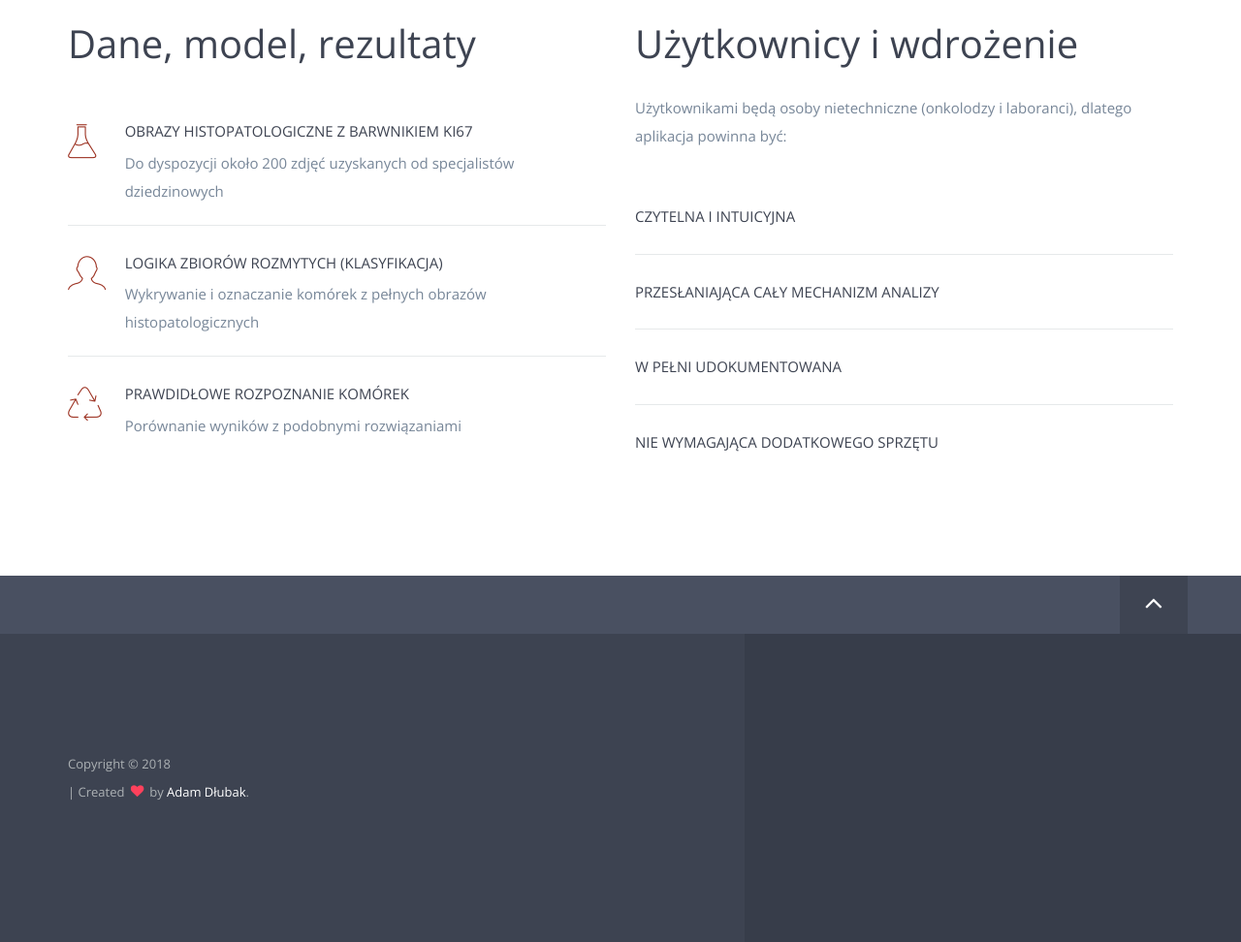
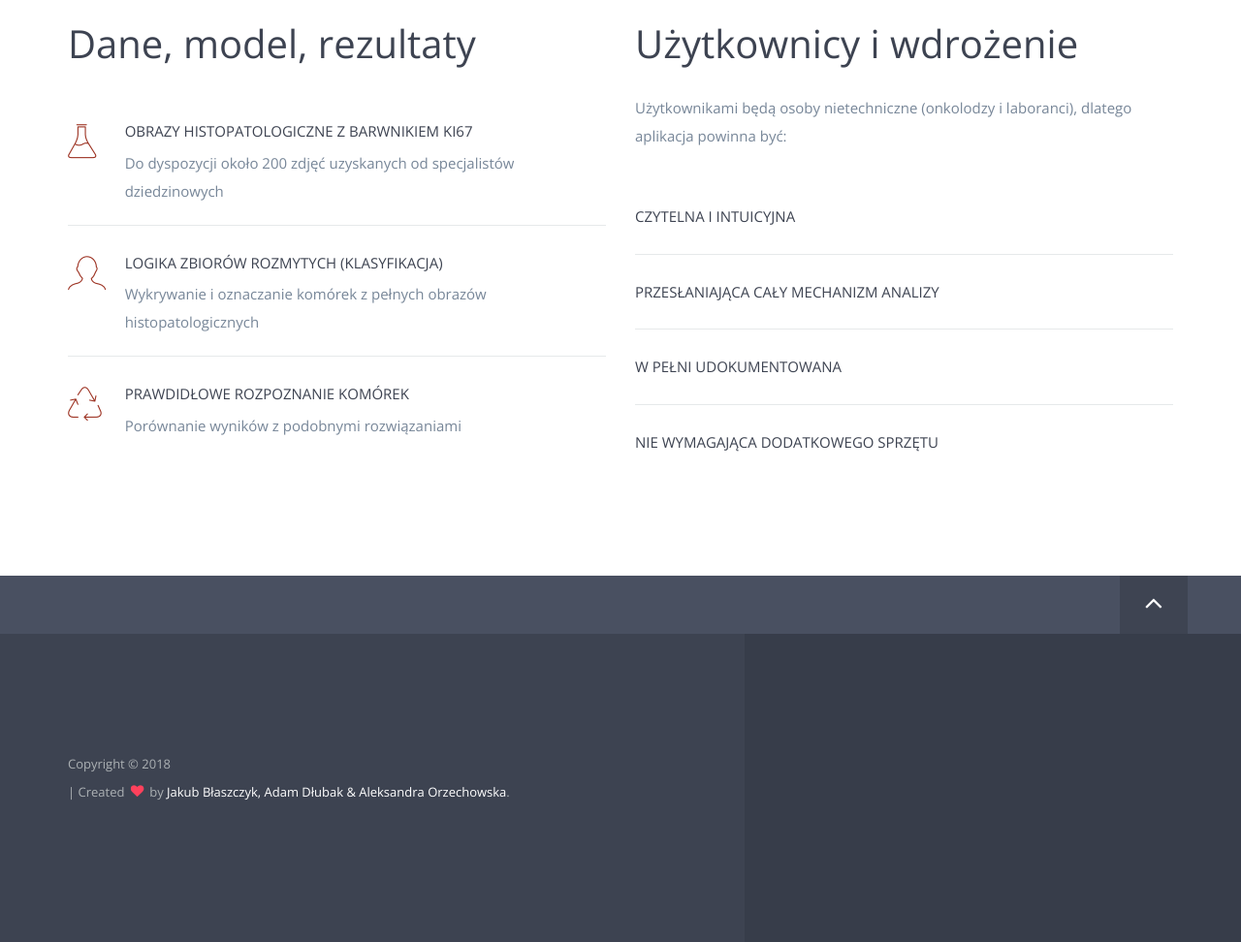
Before and after one commit to Index-Ki67/Ki67, a plain HTML site: page index.html in a window 1280 px wide. Shown: the part 3246-4218 px from the top of the page at 97% size. Drawn offline with nearby package versions, Linux system fonts and the light colour scheme.

Commit message:
Authors updated

```diff
--- a/index.html
+++ b/index.html
@@ -296,8 +296,8 @@
                     <div class="footer-links">
 
                         <p>Copyright © 2018 <a href="#"></a><br>
-                            | Created <span class="fa fa-heart pulse2"></span> by <a href="https://www.linkedin.com/in/adamdlubak/">Adam
-                                Dłubak</a>.</p>
+                            | Created <span class="fa fa-heart pulse2"></span> by <a href="https://www.linkedin.com/in/adamdlubak/">Jakub Błaszczyk, Adam
+                                Dłubak & Aleksandra Orzechowska</a>.</p>
                     </div>
                 </div>
                 <div class="social-share">
```
